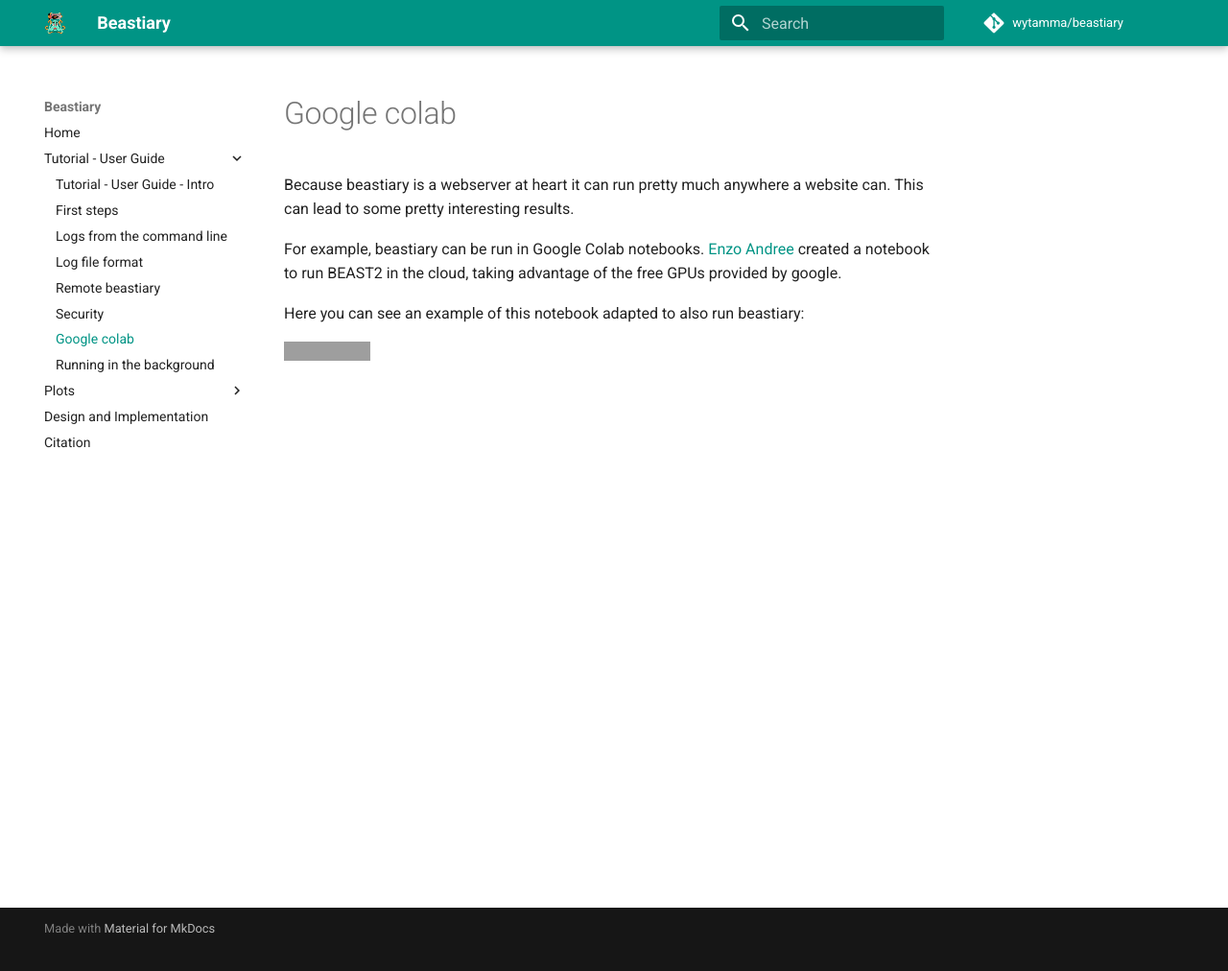
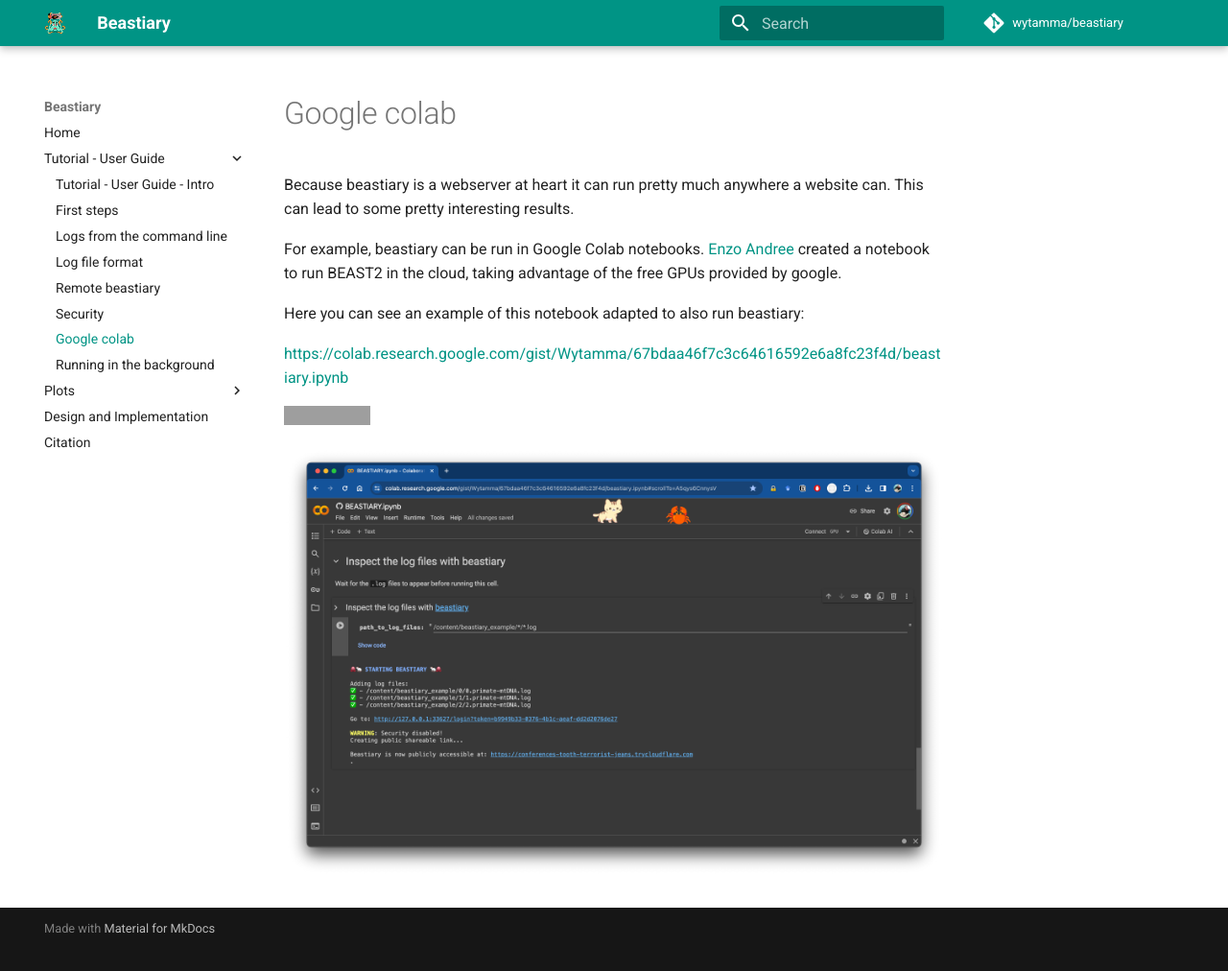
Before and after one commit to Wytamma/beastiary, an MkDocs documentation site: the page built from docs/tutorial/google-colab.md, in a window 1280 px wide and 1022 px high. Shown: the top 1012 px of the window at 96% size. Built offline with MkDocs 1.6.1 and Material for MkDocs 9.7.7, drawn with Linux system fonts in a browser that asks for light colours; comment, search, counter and statistics services are not loaded; grey boxes are pictures that could not be loaded.

Commit message:
:memo: add screenshot to colab docs

```diff
--- a/docs/tutorial/google-colab.md
+++ b/docs/tutorial/google-colab.md
@@ -4,4 +4,8 @@
 
 Here you can see an example of this notebook adapted to also run beastiary:
 
+[https://colab.research.google.com/gist/Wytamma/67bdaa46f7c3c64616592e6a8fc23f4d/beastiary.ipynb](https://colab.research.google.com/gist/Wytamma/67bdaa46f7c3c64616592e6a8fc23f4d/beastiary.ipynb)
+
 [![Open In Colab](https://colab.research.google.com/assets/colab-badge.svg)](https://colab.research.google.com/gist/Wytamma/67bdaa46f7c3c64616592e6a8fc23f4d/beastiary.ipynb)
+
+![](../images/colab.png)
```
Also changed, not shown: docs/images/colab.png (added).
